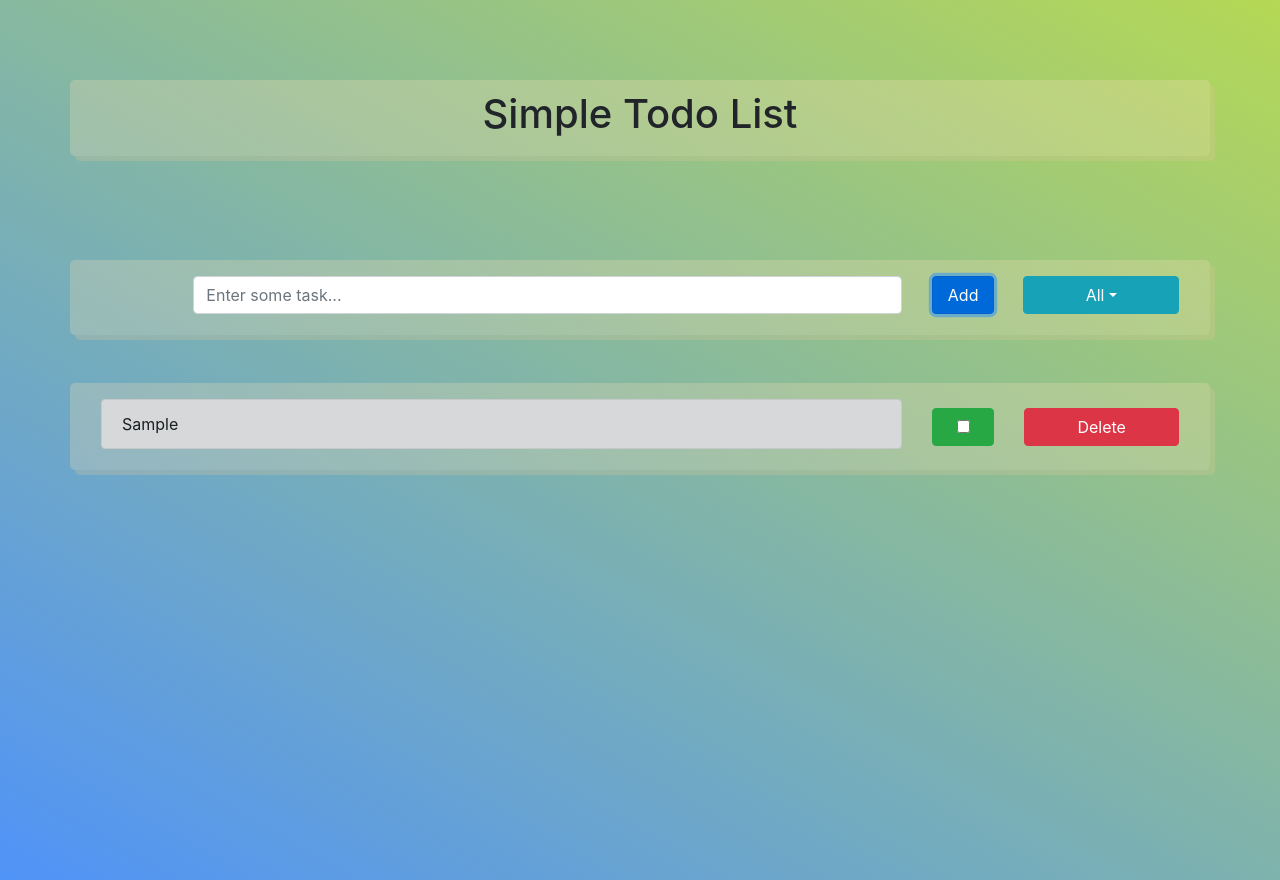
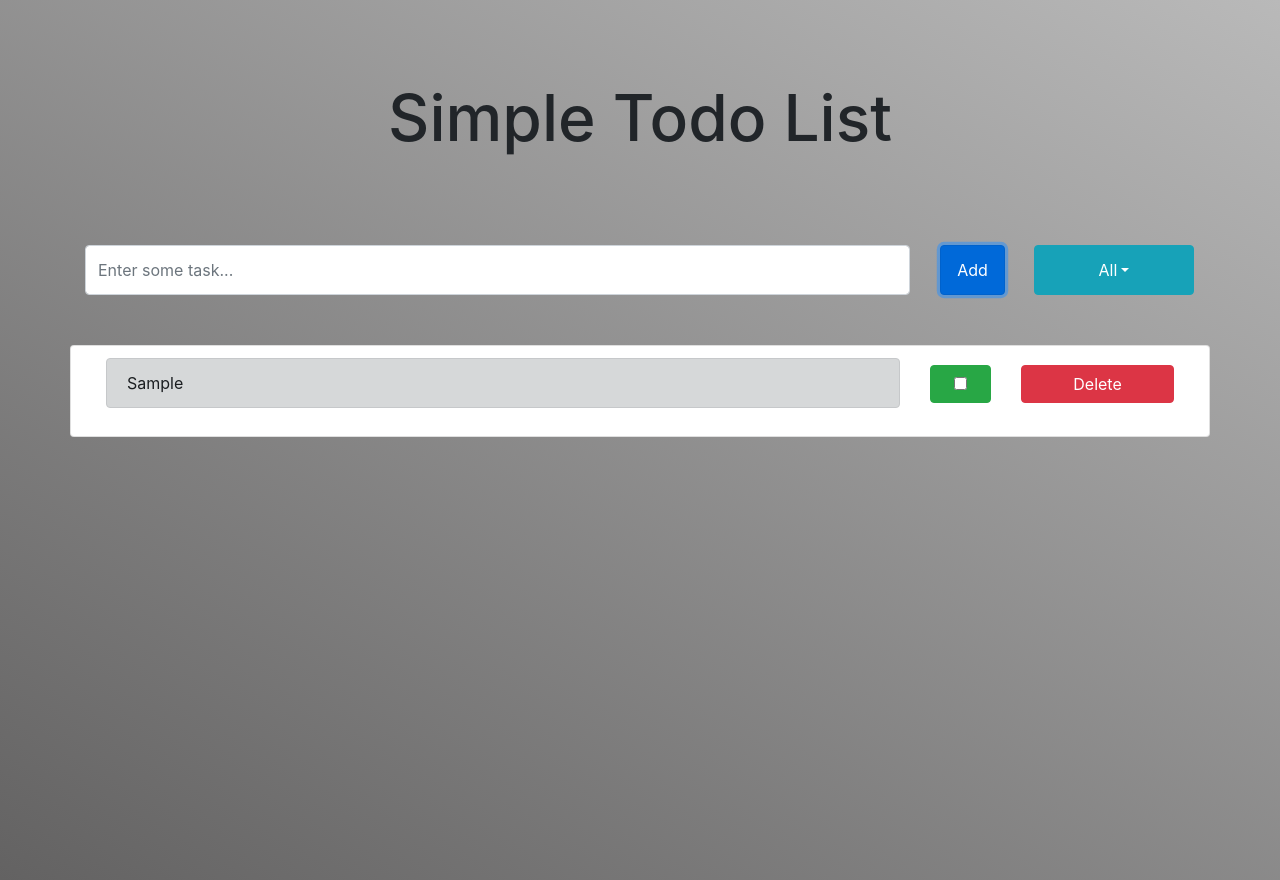
Before and after one commit to Branimir026/my-todo-list, a React (Create React App) app: page / in a window 1280 px wide. Both pictures are taken after typing "Sample" into the empty fields and a click on the button "Add". Built offline with nearby package versions, Linux system fonts and the light colour scheme.

Commit message:
Design changes, added Header component

```diff
--- a/src/App.css
+++ b/src/App.css
@@ -5,62 +5,58 @@
 }
 
 body {
-  background-image: linear-gradient(30deg, #5093f8 0%, #b5d855 100%);
+  background-image: linear-gradient(30deg, #636262 0%, #b9b9b9 100%);
   color: white;
   min-height: 100vh;
 }
 
 h1 {
-  padding: 10px 50px;
-  text-align: center;
+  font-size: 4rem !important;
 }
 
 .headingContainer {
   margin: 10vh 0vw 10vh 0vw;
-  border-radius: 5px;
-  background-color: rgba(245, 222, 179, 0.274);
-  box-shadow: 5px 5px rgba(223, 197, 151, 0.274);
+  text-align: center;
 }
 
 .formContainer {
-  margin: 3vh 0vw 6vh 0vw;
-  padding: 2vh;
-  border-radius: 5px;
-  background-color: rgba(245, 222, 179, 0.274);
-  box-shadow: 5px 5px rgba(223, 197, 151, 0.274);
+  height: 50px;
+  margin-bottom: 50px;
 }
 
-.formInput {
-  margin-bottom: 5px;
+.formInput,
+.formButton,
+.formDropdown,
+.formDropdown .dropdown-toggle {
+  width: 100%;
+  height: 100% !important;
 }
 
-.formButton,
-.formDropdown > .dropdown-toggle {
-  width: 100%;
-}
 .todoContainer {
-  display: flex;
+  height: 90px !important;
   align-items: center;
-  margin-bottom: 10px;
-  padding: 2vh;
-  border-radius: 5px;
-  background-color: rgba(245, 222, 179, 0.274);
-  box-shadow: 5px 5px rgba(223, 197, 151, 0.274);
-}
-
-.todoItem {
   margin-bottom: 5px !important;
-  margin-right: 0px !important;
 }
 
 .todoCheckbox,
 .todoDelete {
   width: 100%;
-  height: 100%;
   margin-bottom: 0px !important;
 }
+
 .todoListContainer {
-  margin-bottom: 20px;
+  margin-bottom: 100px !important;
+}
+
+.list-group {
+  width: 100%;
+}
+
+.list-group-item {
+  display: flex !important;
+  flex-wrap: wrap;
+  align-items: baseline;
+  margin-bottom: 5px;
 }
 
 .completed {
--- a/src/App.js
+++ b/src/App.js
@@ -1,11 +1,11 @@
 import React, { useState, useEffect } from "react";
 import "./App.css";
+import Heading from "./components/Heading";
 import Form from "./components/Form";
 import TodoList from "./components/TodoList";
 //importing bootstrap components
 import Container from "react-bootstrap/Container";
 import Row from "react-bootstrap/Row";
-import Col from "react-bootstrap/Col";
 
 function App() {
   const [inputText, setInputText] = useState("");
@@ -37,14 +37,11 @@ function App() {
   }, [filterStatus, todos]); //this useEffect runs once after render, and every time filterStatus or todos change
 
   return (
-    //<div className="container">
     <Container>
       <Row className="headingContainer">
-        <Col lg={{ span: 6, offset: 3 }} sm={{ span: 10, offset: 1 }}>
-          <h1>Simple Todo List</h1>
-        </Col>
+        <Heading />
       </Row>
-      <Row>
+      <Row className="formContainer">
         <Form
           inputText={inputText}
           setInputText={setInputText}
@@ -54,13 +51,14 @@ function App() {
           filterStatus={filterStatus}
         />
       </Row>
-      <TodoList
-        todos={todos}
-        setTodos={setTodos}
-        filteredTodos={filteredTodos}
-      />
+      <Row className="todoListContainer">
+        <TodoList
+          todos={todos}
+          setTodos={setTodos}
+          filteredTodos={filteredTodos}
+        />
+      </Row>
     </Container>
-    //</div>
   );
 }
 
--- a/src/components/Form.js
+++ b/src/components/Form.js
@@ -36,8 +36,8 @@ function Form({
   };
 
   return (
-    <InputGroup className="formContainer">
-      <Col lg={{ span: 8, offset: 1 }} xs={12}>
+    <InputGroup>
+      <Col lg={9} xs={12}>
         <FormControl
           placeholder="Enter some task..."
           aria-label="Enter some task..."
--- /dev/null
+++ b/src/components/Heading.js
@@ -0,0 +1,10 @@
+import React from "react";
+import Col from "react-bootstrap/Col";
+function Heading() {
+  return (
+    <Col lg={{ span: 6, offset: 3 }} sm={{ span: 10, offset: 1 }}>
+      <h1>Simple Todo List</h1>
+    </Col>
+  );
+}
+export default Heading;
--- a/src/components/Todo.js
+++ b/src/components/Todo.js
@@ -1,15 +1,14 @@
 import React from "react";
 //importing bootstrap components
-import ListGroup from "react-bootstrap/ListGroup";
 import Button from "react-bootstrap/Button";
 import ToggleButton from "react-bootstrap/ToggleButton";
 import Alert from "react-bootstrap/Alert";
-import Row from "react-bootstrap/Row";
 import Col from "react-bootstrap/Col";
+import { ListGroupItem } from "react-bootstrap";
 
 function Todo({ text, isCompleted, isCompletedHandler, isDeletedHandler }) {
   return (
-    <Row className="todoContainer">
+    <ListGroupItem>
       <Col lg={9} xs={12}>
         <Alert
           variant="dark"
@@ -18,7 +17,11 @@ function Todo({ text, isCompleted, isCompletedHandler, isDeletedHandler }) {
           {text}
         </Alert>
       </Col>
-      <Col lg={1} xs={3} className="checkboxDiv">
+      <Col
+        lg={{ span: 1, offset: 0 }}
+        xs={{ span: 3, offset: 3 }}
+        className="checkboxDiv"
+      >
         <ToggleButton
           type="checkbox"
           variant="success"
@@ -28,7 +31,7 @@ function Todo({ text, isCompleted, isCompletedHandler, isDeletedHandler }) {
           className="todoCheckbox"
         />
       </Col>
-      <Col lg={{ span: 2, offset: 0 }} xs={{ span: 4, offset: 5 }}>
+      <Col lg={{ span: 2, offset: 0 }} xs={{ span: 4, offset: 0 }}>
         <Button
           variant="danger"
           onClick={isDeletedHandler}
@@ -37,7 +40,7 @@ function Todo({ text, isCompleted, isCompletedHandler, isDeletedHandler }) {
           Delete
         </Button>
       </Col>
-    </Row>
+    </ListGroupItem>
   );
 }
 
--- a/src/components/TodoList.js
+++ b/src/components/TodoList.js
@@ -23,7 +23,7 @@ function TodoList({ todos, setTodos, filteredTodos }) {
   };
 
   return (
-    <ListGroup className="todoListContainer">
+    <ListGroup>
       {filteredTodos.map((todo) => (
         <Todo
           text={todo.text}
```
